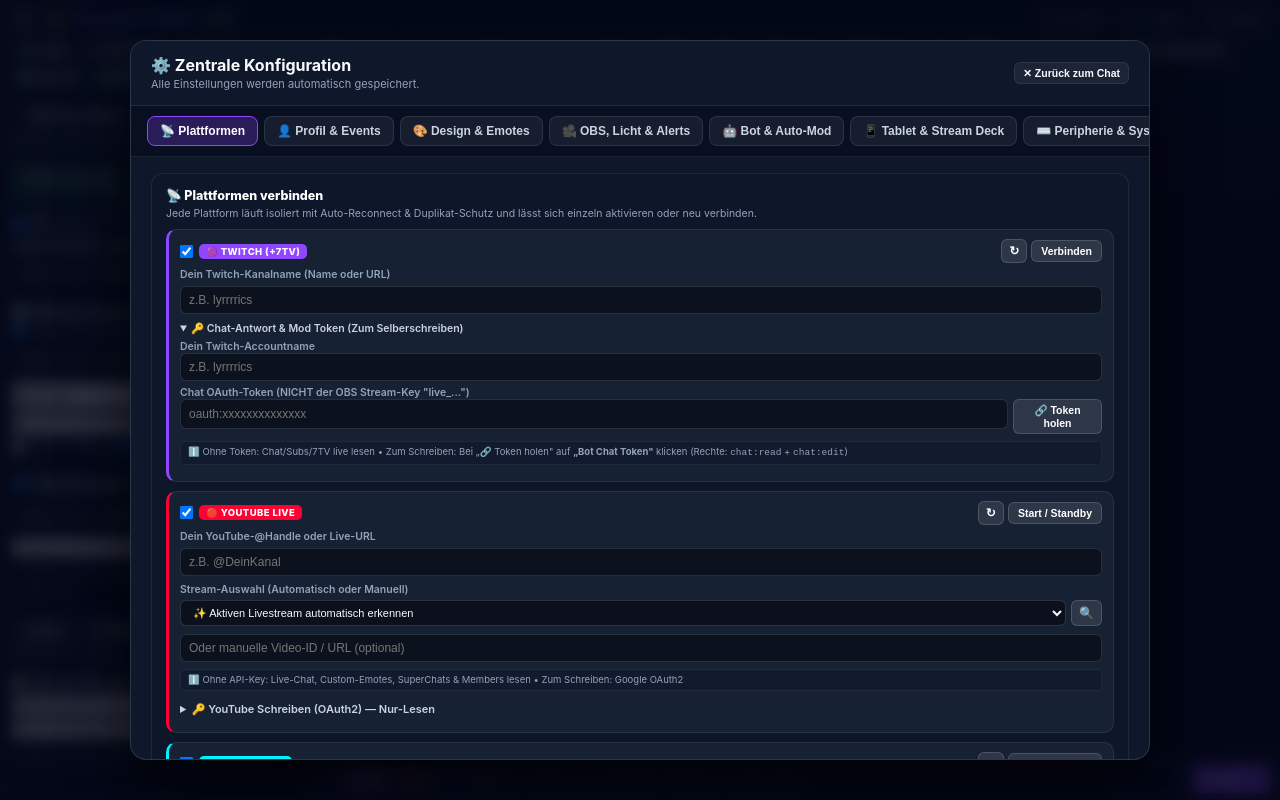
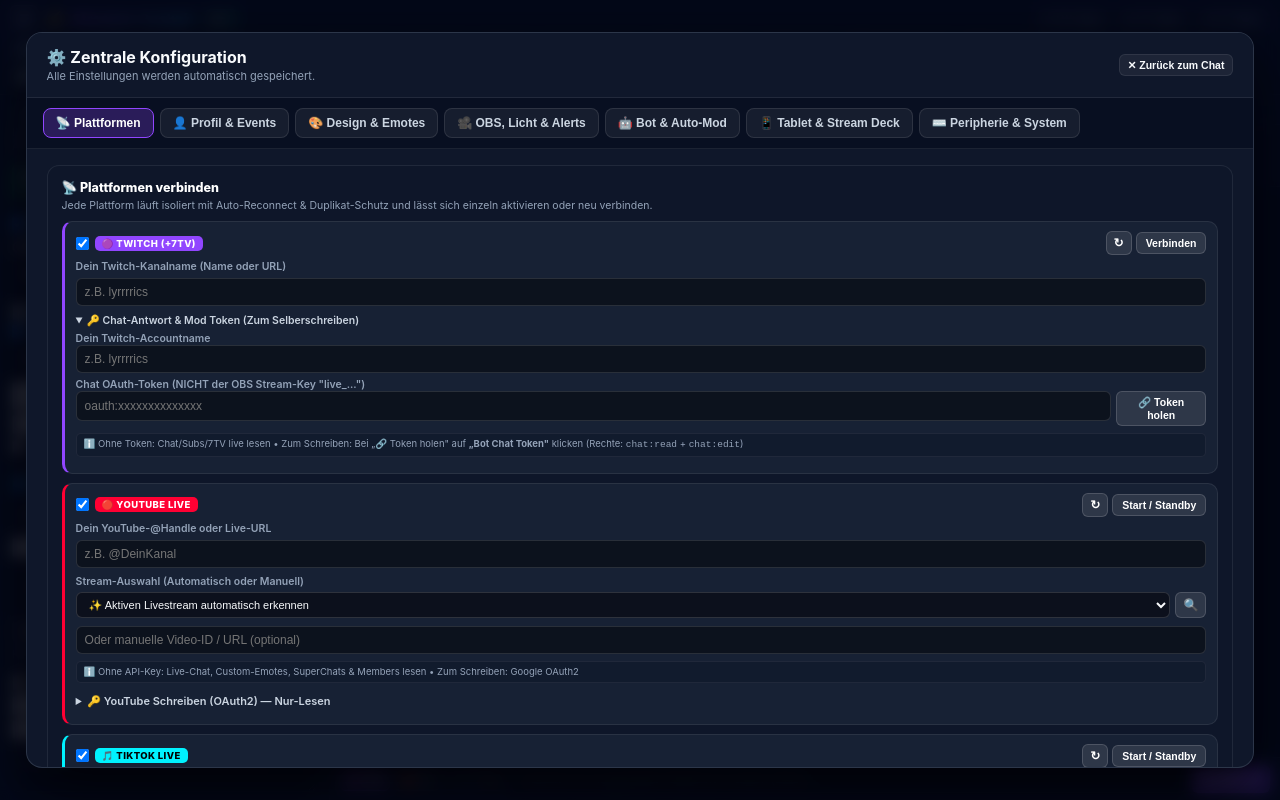
Before and after one commit to Lyyrrrriccs/OmniGrid-Studio, an Electron app: page src/renderer/index.html in a window 1280 px wide. Both pictures are taken after a click on the button "⚙️ Config". Drawn offline with Linux system fonts and the light colour scheme; no server answers.

Commit message:
ui: enlarge Central Config modal window to full 96vw x 92vh

```diff
--- a/src/renderer/styles.css
+++ b/src/renderer/styles.css
@@ -1892,8 +1892,10 @@ body.hide-platicons .msg-plat-dot {
   display: none;
 }
 .config-modal-shell {
-  width: min(1020px, 96vw);
-  height: min(860px, 90vh);
+  width: 96vw;
+  max-width: 1600px;
+  height: 92vh;
+  max-height: 92vh;
   background: #0f172a;
   border: 1px solid rgba(148, 163, 184, 0.22);
   border-radius: 16px;
@@ -1951,7 +1953,7 @@ body.hide-platicons .msg-plat-dot {
 }
 .config-tab-panel {
   display: none;
-  grid-template-columns: repeat(auto-fit, minmax(340px, 1fr));
+  grid-template-columns: repeat(auto-fit, minmax(420px, 1fr));
   gap: 14px;
   align-items: start;
 }
```
